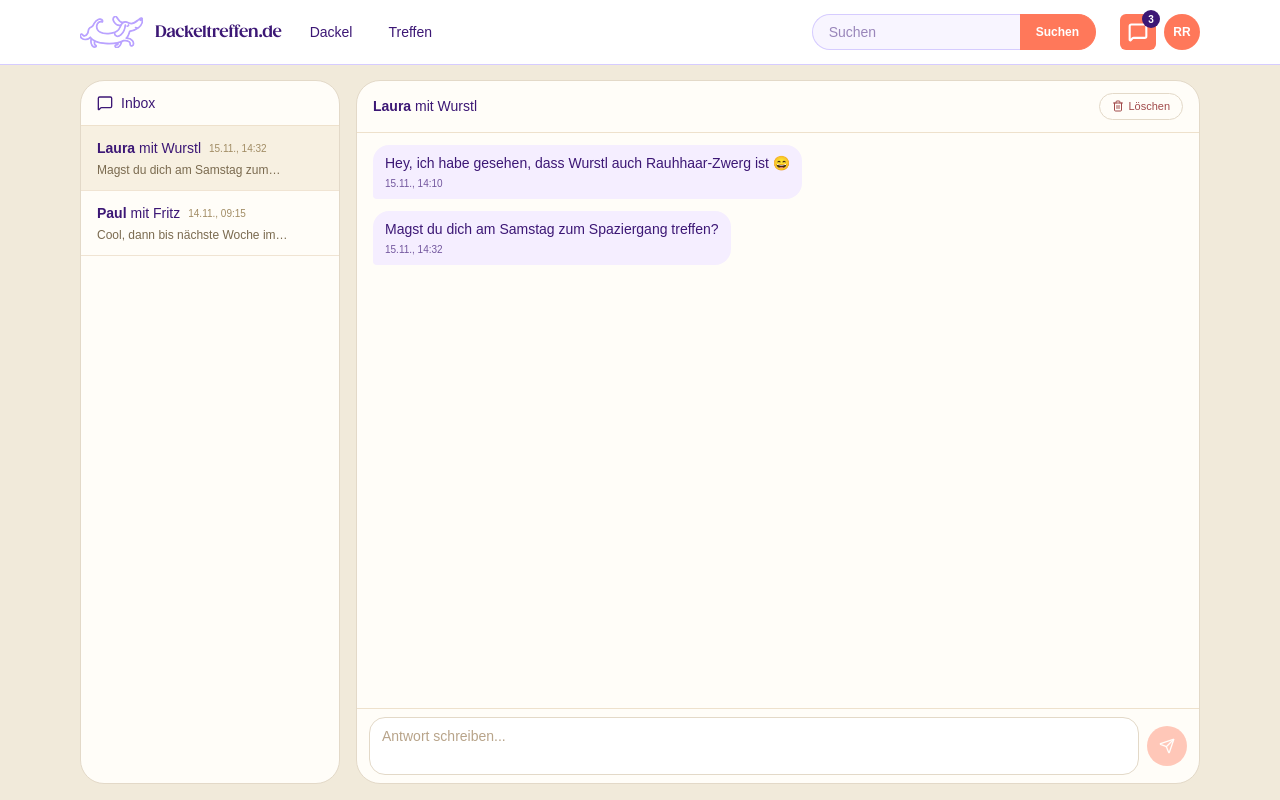
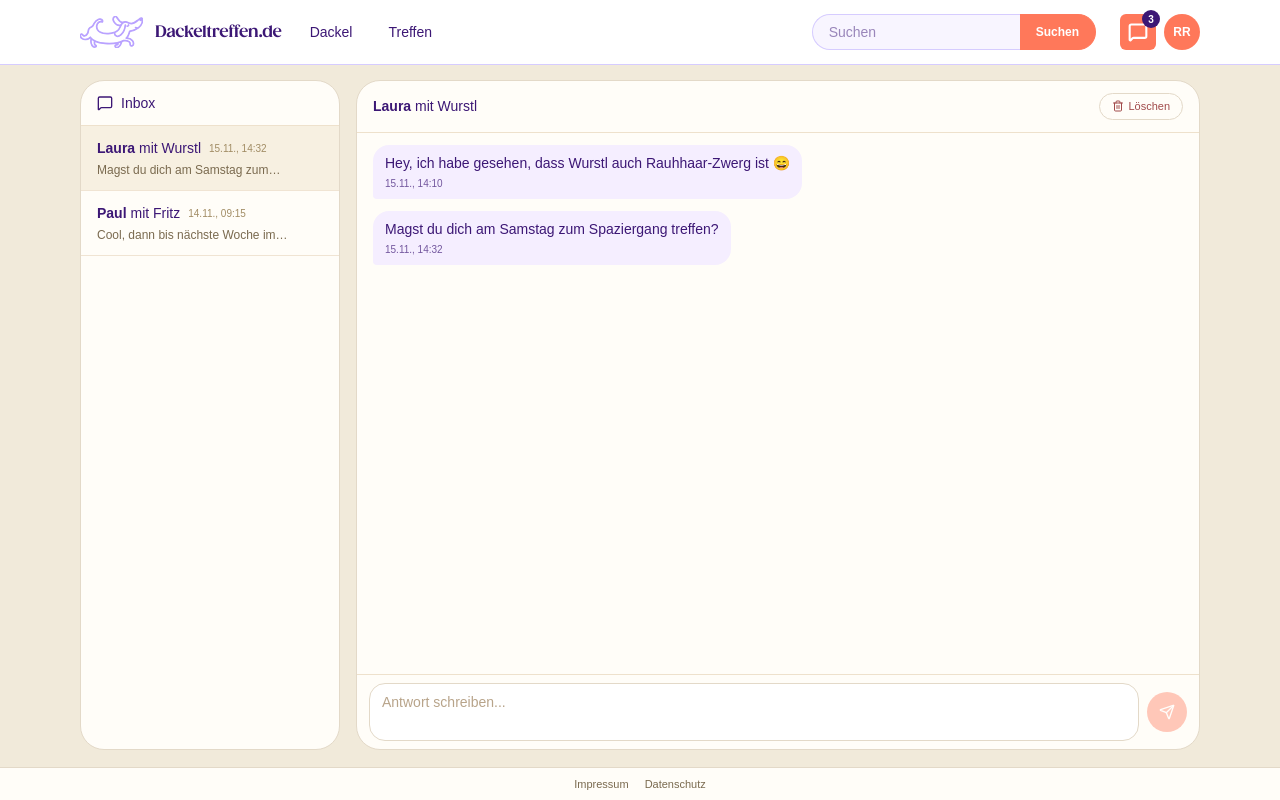
Before and after one commit to rainerroesing/dackeltreffen, a Next.js app: page /messages in a window 1280 px wide. Built offline with nearby package versions, Linux system fonts and the light colour scheme.

Commit message:
safe footer

```diff
--- a/src/app/layout.tsx
+++ b/src/app/layout.tsx
@@ -1,6 +1,7 @@
 import type { Metadata } from "next";
 import "./globals.css";
 import MainHeader from "@/components/MainHeader";
+import SiteFooter from "@/components/SiteFooter";
 
 export const metadata: Metadata = {
   title: "Dackeltreffen.de",
@@ -21,6 +22,8 @@ export default function RootLayout({
         <main className="pt-16 h-[calc(100vh-4rem)]">
           {children}
         </main>
+                <SiteFooter />
+
       </body>
     </html>
   );
--- a/src/app/messages/page.tsx
+++ b/src/app/messages/page.tsx
@@ -158,19 +158,10 @@ export default function MessagesPage() {
   }
 
   return (
-    <div className="bg-[#F1EADA] w-full min-h-[calc(100vh-64px)]">
+    <div className="bg-[#F1EADA] w-full">
       {/* flex + volle Höhe unter dem Header */}
-      <div className="max-w-6xl mx-auto px-4 py-4 flex flex-col h-[calc(100vh-64px)]">
-       {/* <header className="flex items-center justify-between pb-2">
-          <div>
-            <h1 className="font-gazpacho text-3xl text-[#3C1775]">
-              Nachrichten
-            </h1>
-            <p className="text-xs text-[#6E5A9A]">
-              Unterhalte dich mit anderen Dackelmenschen.
-            </p>
-          </div>
-        </header>*/}
+      <div className="max-w-6xl mx-auto px-4 py-4 flex flex-col h-[calc(100vh-64px)] md:h-[calc(100vh-98px)]">
+
 
         {/* DESKTOP LAYOUT: always split view */}
         <div className="hidden md:grid md:grid-cols-[minmax(0,260px)_minmax(0,1fr)] md:gap-4 md:flex-1 md:min-h-0">
--- a/src/app/treffen/page.tsx
+++ b/src/app/treffen/page.tsx
@@ -100,7 +100,7 @@ export default function TreffenPage() {
   }, [typeFilter]);
 
   return (
-    <div className="bg-[#F1EADA] w-full">
+    <div className="bg-[#F1EADA] w-full pb-10">
       <div className="max-w-6xl mx-auto px-4 py-6 flex flex-col gap-5">
         {/* Headline */}
         <header className="flex flex-col gap-1">
--- a/src/components/DogCardGrid.tsx
+++ b/src/components/DogCardGrid.tsx
@@ -68,7 +68,7 @@ const mockCards: DogCardProps[] = [
 export default function DogCardGrid() {
   return (
     <section className="mx-auto max-w-6xl px-4 md:px-6 py-6">
-      <div className="grid grid-cols-1 gap-6 md:grid-cols-1 xl:grid-cols-1">
+      <div className="grid grid-cols-1 gap-6 pb-10 md:grid-cols-1 xl:grid-cols-1">
         {mockCards.map((card, idx) => (
           <DogCard key={idx} {...card} />
         ))}
--- a/src/components/MainHeader.tsx
+++ b/src/components/MainHeader.tsx
@@ -1,3 +1,4 @@
+// src/components/MainHeader.tsx
 "use client";
 
 import React, { useState } from "react";
@@ -50,7 +51,6 @@ export default function MainHeader() {
             Dackeltreffen.de
           </span>
         </Link>
-
 
         {/* DESKTOP NAV */}
         <nav className="ml-4 hidden items-center gap-3 text-sm md:flex">
@@ -173,6 +173,27 @@ export default function MainHeader() {
                 Los
               </button>
             </form>
+
+            {/* ➜ NEU: Impressum & Datenschutz NUR im mobilen Menü */}
+            <div
+              className="mt-4 pt-3 flex flex-col gap-1 border-t text-xs"
+              style={{ borderColor: border, color: text }}
+            >
+              <Link
+                href="/impressum"
+                className="rounded-lg px-2 py-2 hover:bg-[#F5F1FF]"
+                onClick={() => setMobileOpen(false)}
+              >
+                Impressum
+              </Link>
+              <Link
+                href="/datenschutz"
+                className="rounded-lg px-2 py-2 hover:bg-[#F5F1FF]"
+                onClick={() => setMobileOpen(false)}
+              >
+                Datenschutz
+              </Link>
+            </div>
           </nav>
         </div>
       )}
--- a/src/components/SiteFooter.tsx
+++ b/src/components/SiteFooter.tsx
@@ -3,24 +3,23 @@ import Link from "next/link";
 
 export default function SiteFooter() {
   return (
-    <footer className="border-t border-[#E3D9C8] bg-[#FFF5EA] text-xs text-[#7A6A4F]">
-      <div className="mx-auto flex max-w-6xl items-center justify-between gap-3 px-4 py-2">
-        <span>© {new Date().getFullYear()} Dackeltreffen.de</span>
-
-        <nav className="flex items-center gap-4">
-          <Link
-            href="/impressum"
-            className="hover:underline"
-          >
-            Impressum
-          </Link>
-          <Link
-            href="/datenschutz"
-            className="hover:underline"
-          >
-            Datenschutz
-          </Link>
-        </nav>
+    <footer
+      className="
+        hidden md:flex
+        fixed bottom-0 left-0 right-0
+        border-t border-[#E3D9C8] bg-[#FFFDF8]
+        text-[11px] text-[#7A6A4F]
+        justify-center
+        z-1000
+      "
+    >
+      <div className="flex gap-4 px-4 py-2">
+        <Link href="/impressum" className="hover:underline">
+          Impressum
+        </Link>
+        <Link href="/datenschutz" className="hover:underline">
+          Datenschutz
+        </Link>
       </div>
     </footer>
   );
```
Lines whose indentation alone changed are shown as unchanged.
